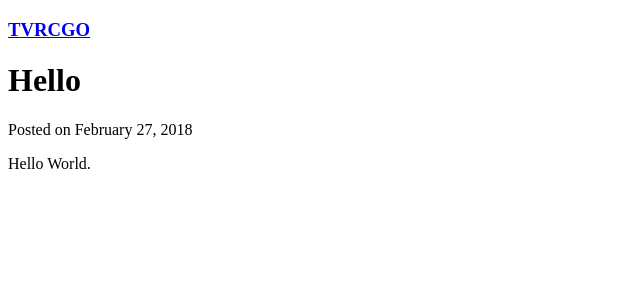
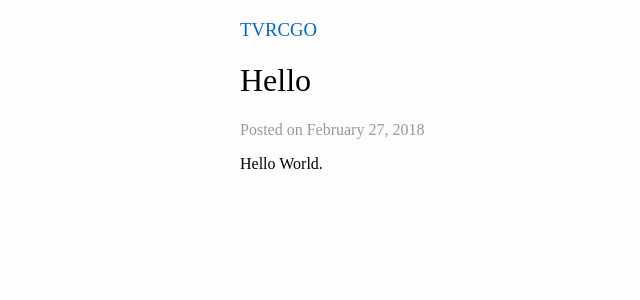
Before and after one commit to tvrcgo/tvrcgo.github.io, a Jekyll site: the page built from _posts/2018-02-27-hello.md, in a window 1280 px wide. Shown: the top 300 px of the page, without its empty margins (0-640 px from the left). Built offline with Jekyll 4.4.1, drawn with Linux system fonts in a browser that asks for light colours.

Commit message:
fix css path.

```diff
--- a/_includes/head.html
+++ b/_includes/head.html
@@ -5,5 +5,5 @@
     <meta name="description" content="{{ site.description }}">
     <meta name="keyword"  content="{{ site.keyword }}">
     <title>{% if page.title %}{{ page.title }} · {{ site.title }}{% else %}{{ site.title }}{% endif %}</title>
-    <link rel="stylesheet" href="{{ "css/main.css" | prepend: site.baseurl }}" />
+    <link rel="stylesheet" href="{{ "/css/main.css" | prepend: site.baseurl }}" />
 </head>
```
